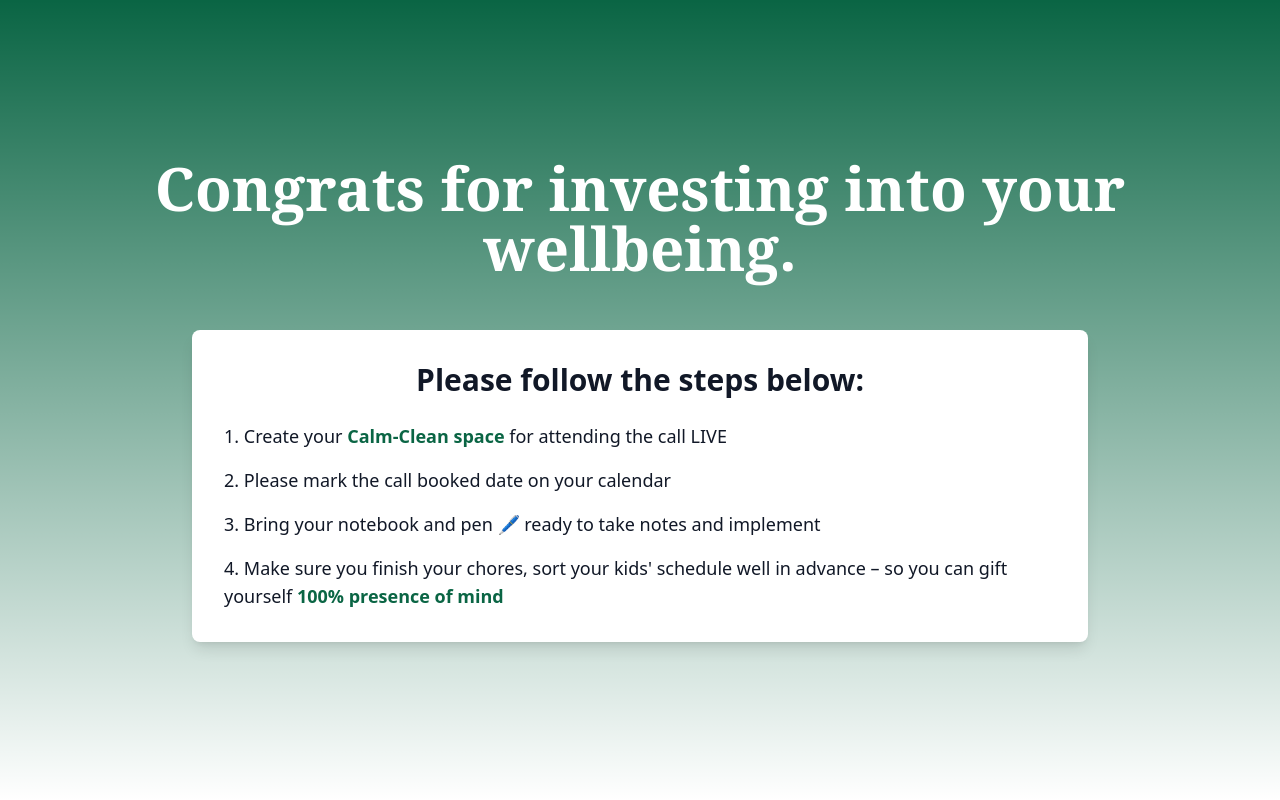
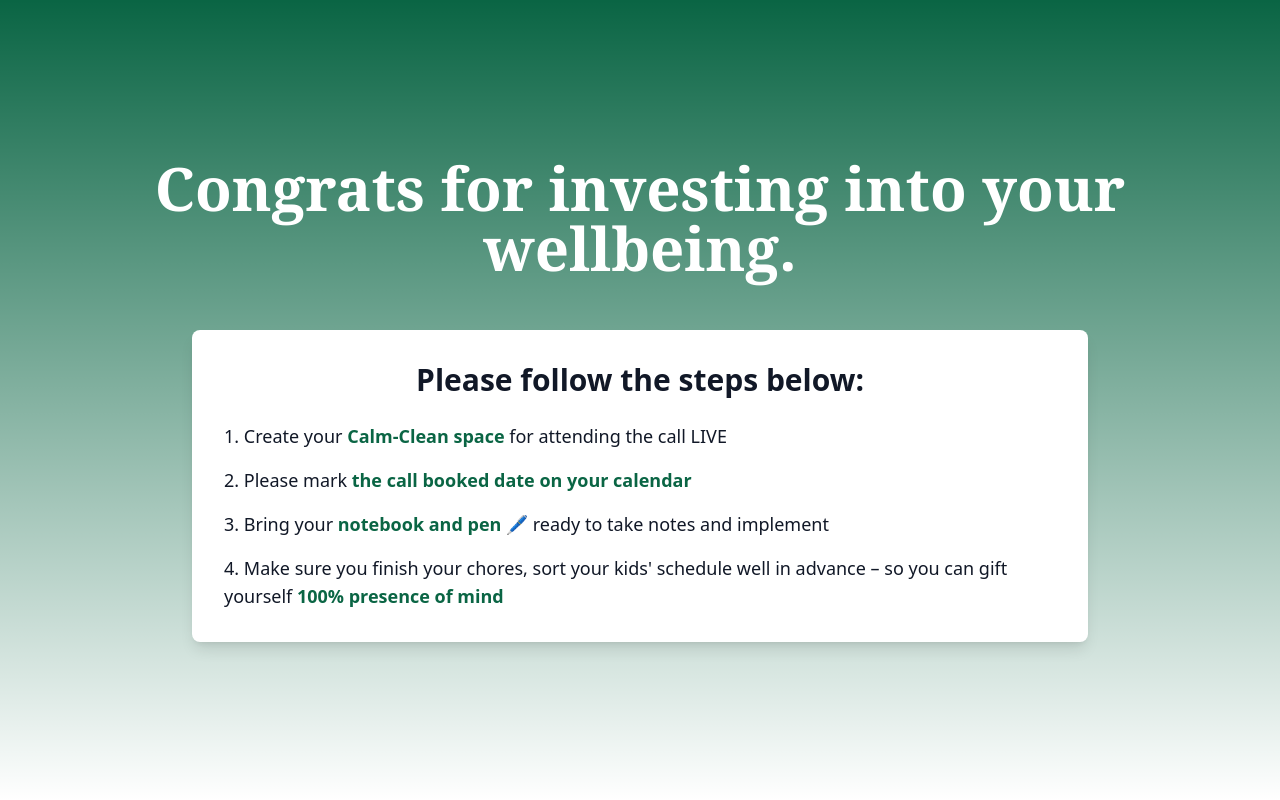
Before and after one commit to Qriocity-Company/1-club, a React (Create React App) app: page /success in a window 1280 px wide. Built offline with nearby package versions, Linux system fonts and the light colour scheme.

Commit message:
Update Success.js

```diff
--- a/src/Pages/Success.js
+++ b/src/Pages/Success.js
@@ -33,11 +33,12 @@ function Thankyou() {
           </li>
           <li>
           Please mark {" "}
-
+          <span className="font-semibold text-[#0A6544]">
             the call booked date on your calendar
+            </span>
           </li>
           <li>
-            Bring your notebook and pen 🖊 ready to take notes and implement
+            Bring your <span className="font-semibold text-[#0A6544]"> notebook and pen 🖊</span> ready to take notes and implement
           </li>
           <li>
             Make sure you finish your chores, sort your kids' schedule well in
```
